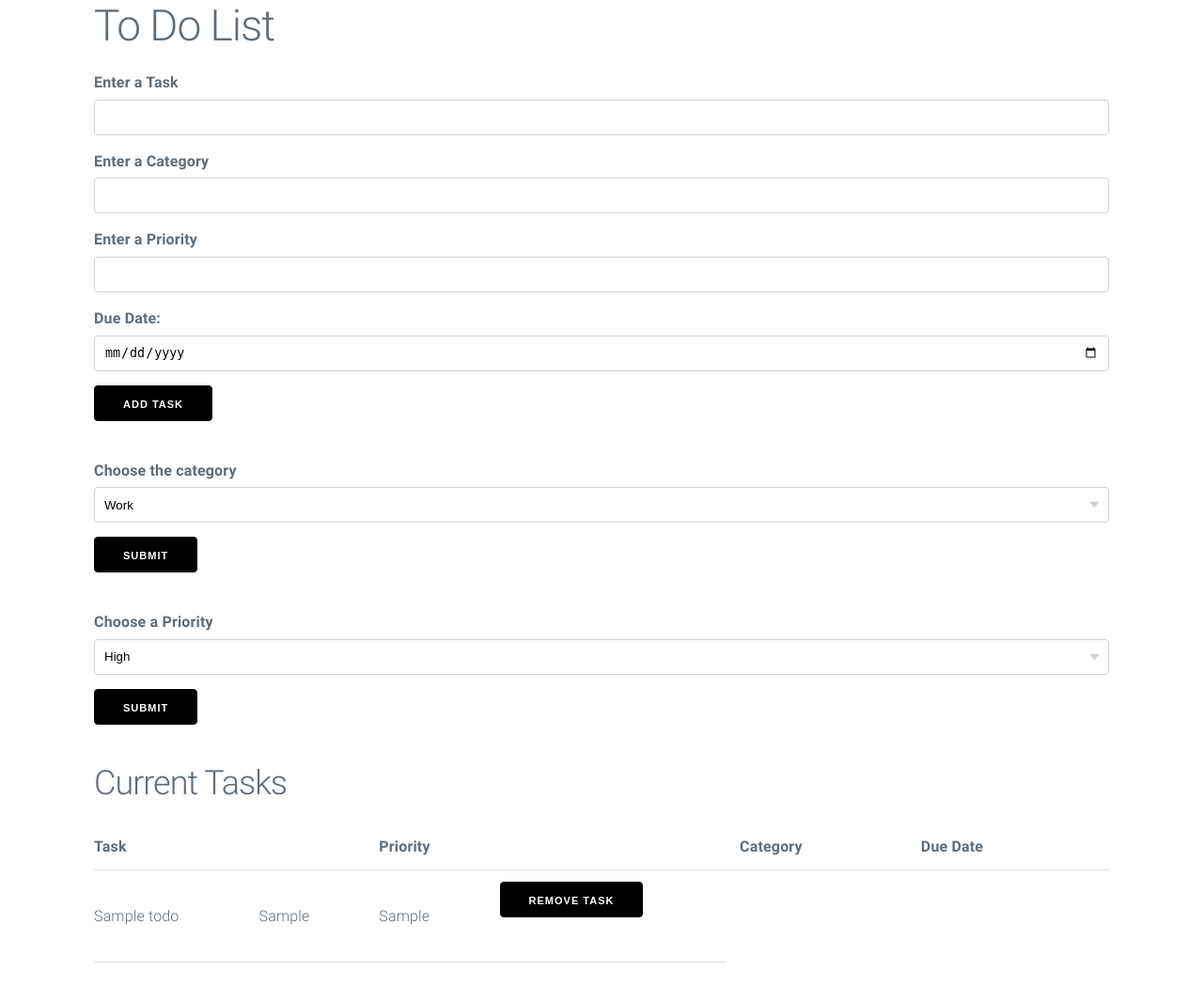
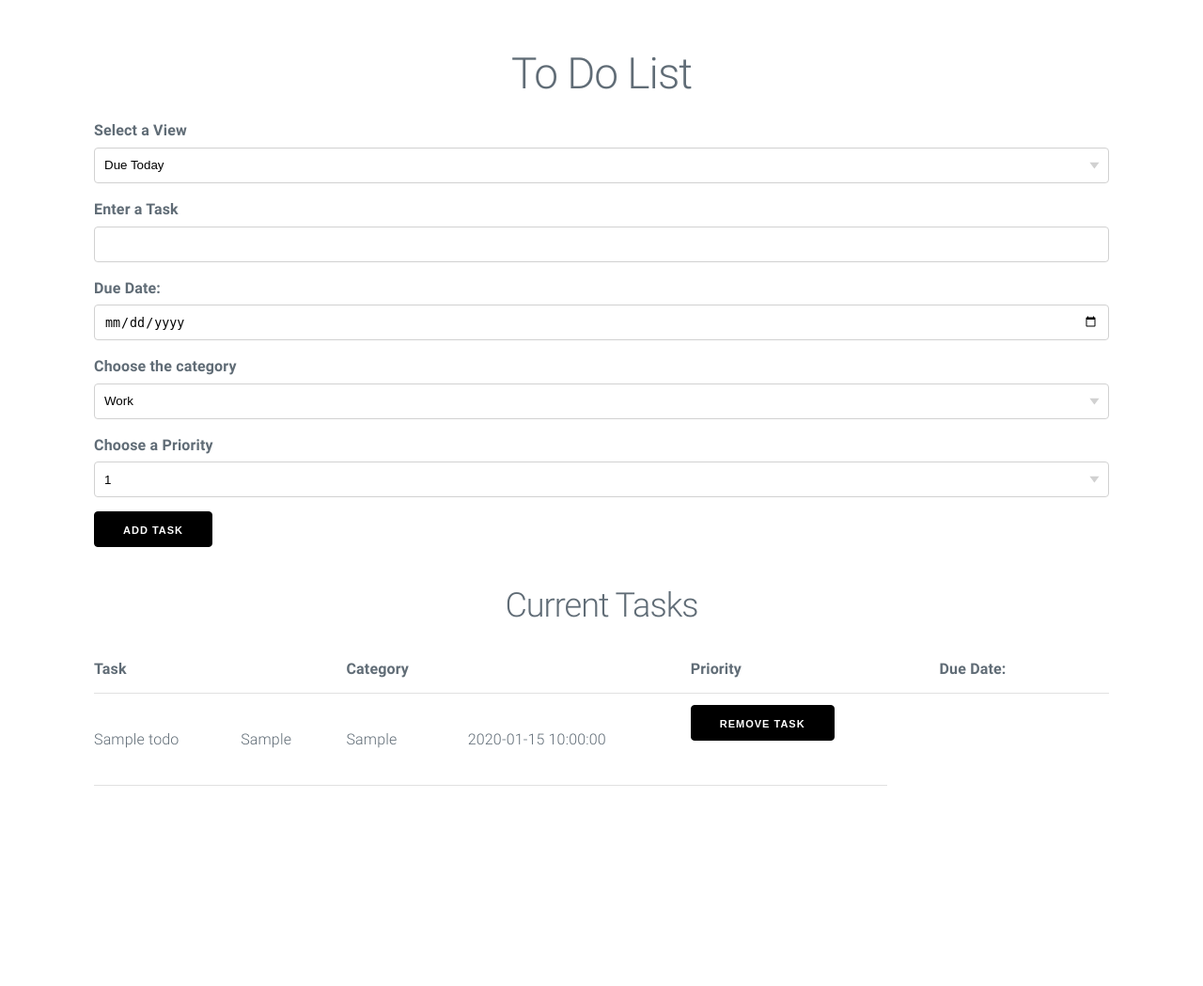
Before and after one commit to shanetroyan/To-Do-List, a PHP site: page / in a window 1280 px wide. Shown: the whole page at 94% size. After the commit the page ends 836 px from the top, so only its background shows below. Run offline with PHP 8.4, Linux system fonts and the light colour scheme; tables that the repository leaves empty or names only in its code hold one stand-in row (values such as "Sample post").

Commit message:
Update index.php

```diff
--- a/index.php
+++ b/index.php
@@ -1,7 +1,7 @@
 <?php
     $pdo = new PDO("mysql:host=localhost;dbname=mydb;charset=utf8","root","");
 
-    if(isset($_POST['submit'])&& isset($_POST ['name']) && isset($_POST['category']) && isset ($_POST ['priority']) ){
+    if(isset($_POST['submit'])&& isset($_POST ['name']) && isset($_POST['category']) && isset ($_POST ['priority']) &&isset ($_POST ['duedate'])){
         $name = $_POST['name'];
         $sth = $pdo->prepare("INSERT INTO todos (name) VALUES (:name)");
         $sth->bindValue(':name', $name, PDO::PARAM_STR);
@@ -16,6 +16,13 @@
         $sth = $pdo->prepare("INSERT INTO todos (priority) VALUES (:priority)");
         $sth->bindValue(':priority', $priority, PDO::PARAM_STR);
         $sth->execute();
+
+		$priority = $_POST['duedate'];
+        $sth = $pdo->prepare("INSERT INTO todos (duedate) VALUES (:duedate)");
+        $sth->bindValue(':duedate', $duedate, PDO::PARAM_STR);
+        $sth->execute();
+
+
 
 
 
@@ -59,51 +66,56 @@
 
 
 
+	<br>
+	<br>
+    <h1 align ="center">To Do List</h1>
 
-
-    <h1>To Do List</h1>
-    <form method="post" action="">
-		<label for ="taskname">Enter a Task</label>
-        <input type="text" name="name" value="">
-		<label for ="categoryname">Enter a Category</label>
-        <input type ="text" name ="category" value="">
-		<label for ="priorityname">Enter a Priority</label>
-		<input type ="text" name="priority" value="">
-		<br>
-		<label for ="duedate">Due Date:</label>
-		<input type ="date" name="date" value="">
-		<input type="submit" name="submit" value="Add Task">
+		<label for ="viewname">Select a View</label>
+		<select id="currentview" name="viewdropdown">
+		<option value = "duetoday">Due Today</option>
+		<option value = "duetomorrow">Due Tomorrow</option>
+		<option value = "duewithinweek">Due Within 1 Week</option>
+		<option value = "highestprioritylevel">Highest Priority</option>
+		<option value = "mostrecentduedate">Most Recent Due Date</option>
+		<option value = "currentcategory">Category</option>
+		</select>
 
 
 
 
-   </form>
+
+
     <form method="post" action="">
+		<label for ="taskname">Enter a Task</label>
+        <input type="text" name="name" value="">
+		<label for ="duedate">Due Date:</label>
+		<input type ="date" name="date" value="">
+
+
   <label for="categories">Choose the category</label>
   <select id="categories" name="Categories">
     <option value="category1">Work</option>
     <option value="category2">School</option>
     <option value="category3">Social</option>
   </select>
-  <input type="submit">
-</form>
-    <form method="post" action="">
+
   <label for="Priorities">Choose a Priority</label>
   <select id="priorities" name="Priorities">
-    <option value="Priority1">High</option>
-    <option value="Priority2">Medium</option>
-    <option value="Priority3">Low</option>
+    <option value="Priority1">1</option>
+    <option value="Priority2">2</option>
+    <option value="Priority3">3</option>
+	<option value ="Priority4">4</option>
   </select>
-  <input type="submit">
+ <input type="submit" name="submit" value="Add Task">
 </form>
 
 
-    <h2>Current Tasks</h2>
+    <h2 align = "center">Current Tasks</h2>
     <table class="table table-striped">
         <therad><th>Task</th><th></th></therad>
+        <therad><th>Category</th><th></th></therad>
         <therad><th>Priority</th><th></th></therad>
-        <therad><th>Category</th><th></th></therad>
-		<therad><th>Due Date</th><th></th></therad>
+		<therad><th>Due Date:</th><th></th></therad>
 		<therad><th>
         <tbody>
 <?php
@@ -114,8 +126,9 @@
 ?>
             <tr>
                 <td><?= htmlspecialchars($row['name']) ?></td>
+				<td><?= htmlspecialchars($row['category']) ?></td>
 				<td><?= htmlspecialchars($row['priority']) ?></td>
-				<td><?= htmlspecialchars($row['category']) ?></td>
+				<td><?= htmlspecialchars($row['duedate'])?></td>
 
                 <td>
                     <form method="POST">
```
